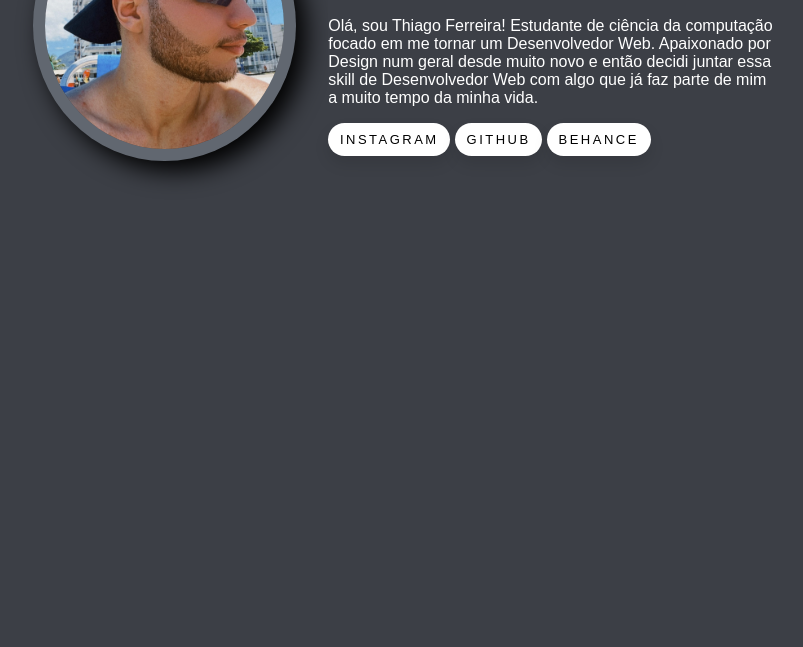
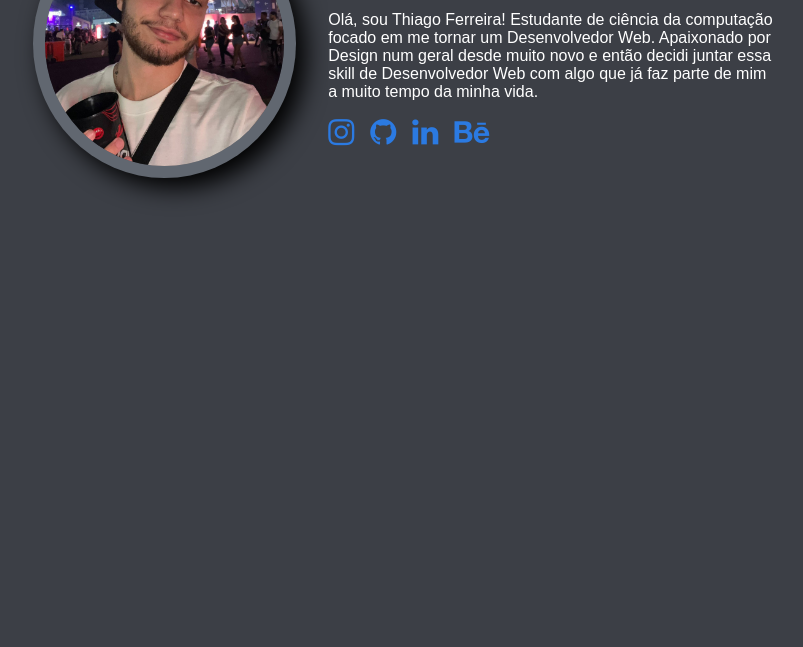
Before and after one commit to itsthiagow/Portfolio, a plain HTML site: page index.html in a window 1280 px wide. Shown: the part 153-800 px from the top of the page, without its empty margins (237-1040 px from the left). Drawn offline with nearby package versions, Linux system fonts and the light colour scheme.

Commit message:
alteração de foto principal e adição de ícones de social media

```diff
--- a/index.html
+++ b/index.html
@@ -5,6 +5,7 @@
     <meta charset="UTF-8">
     <meta name="viewport" content="width=device-width, initial-scale=1.0">
     <title>Thigas Portfolio</title>
+    <link rel="stylesheet" href="https://cdnjs.cloudflare.com/ajax/libs/font-awesome/4.7.0/css/font-awesome.min.css">
     <link href="style.css" rel="stylesheet">
 </head>
 
@@ -12,7 +13,7 @@
 
     <div class="home-page">
 
-        <img src="./assets/images/Thigassss.JPG" class="main-pic">
+        <img src="./assets/images/main-icon.jpeg" class="main-pic">
 
         <div class="home-text">
             <h1 class="text-name">Thiago Ferreira</h1>
@@ -25,17 +26,20 @@
                 a muito tempo da minha vida.
             </p>
 
-            <a href="https://www.instagram.com/itsthiagow/"><button class="btn insta-btn">Instagram</button></a>
-            <a href="https://github.com/itsthiagow"><button class="btn insta-btn">Github</button></a>
-            <a href="https://www.behance.net/itsthiagow"><button class="btn insta-btn">Behance</button></a>
+            <div class="socials">
+                <a href="https://www.instagram.com/itsthiagow/" class="fa fa-instagram"></a>
+                <a href="https://github.com/itsthiagow" class="fa fa-github"></a>
+                <a href="https://www.linkedin.com/in/itsthiagow/" class="fa fa-linkedin"></a>
+                <a href="https://www.behance.net/itsthiagow?tracking_source=search_projects%7Citsthiagow" class="fa fa-behance"></a>
+            </div>
 
             </div>
         </div>
 
         <script src="https://unpkg.com/typed.js@2.1.0/dist/typed.umd.js"></script>
 
-        <script> /* script para texto animado */
-            var typed = new Typed(".auto-type",{
+        <script> /* script para texto animado em js */
+            const typed = new Typed(".auto-type",{
                 strings : ["Motion Designer", "Estudante de programação", "Aspirante Web Developer"],
                 typeSpeed : 110,
                 backspeed : 500,
--- a/style.css
+++ b/style.css
@@ -48,6 +48,29 @@
     color: white;
 }
 
+.socials {
+    display: flex;
+    font-size: 1.9rem;
+    width: 5rem;
+    height: 5rem;
+    justify-content: space-between;
+    text-decoration: none;
+    color: #000;
+}
+
+.fa {
+    text-decoration: none;
+    margin-right: 1rem;
+    color: rgb(43, 122, 226);
+    transition: transform 0.3s ease, color 0.3s ease;
+    display: inline-block;
+}
+
+.fa:hover {
+    color: white;
+    transform: scale(1.3);
+}
+
 .btn {
     padding: 0.7em 0.9em;
     font-size: 13px;
```
Also changed, not shown: assets/images/main-icon.jpeg (added), script.js (deleted).
